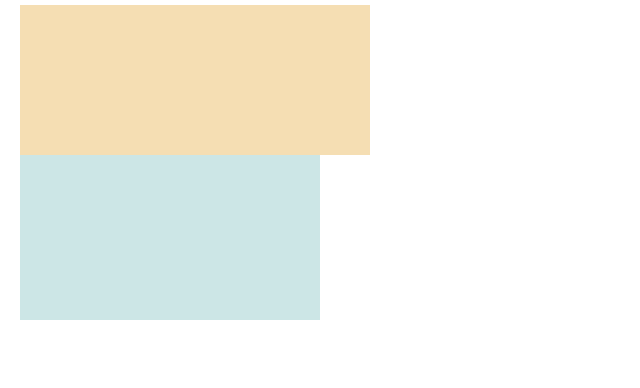
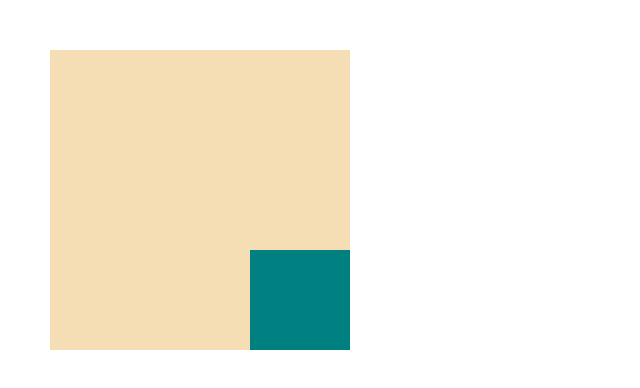
Before and after one commit to VinLetZ/kokoa-clone-2020, a plain HTML site: page home.html in a window 1280 px wide. Shown: the top 388 px of the page, without its empty margins (0-640 px from the left). Drawn offline with Linux system fonts and the light colour scheme.

Commit message:
Update home.html

```diff
--- a/home.html
+++ b/home.html
@@ -9,31 +9,28 @@
         <style>
             body {
                 height: 1000vh;
-                margin: 20px;
+                margin: 50px;
             }
             div {
                 width: 300px;
                 height: 300px;
-                color: white;
+                background-color: wheat;
+                position: relative;
+            }
+            .green {
                 background-color: teal;
-            }
-            #green {
-                position: teal;
-                opacity: 0.2;
-            }
-            #different {
-                top: 5px;
-                left: 20px;
-                position: fixed;
-                background-color: wheat;
-                width: 350px;
-                height: 150px;
+                height: 100px;
+                width: 100px;
+                position: absolute;
+                right: 0px;
+                bottom: 0px;
             }
         </style>
     </head>
 
     <body>
-        <div id="green"></div>
-        <div id="different"></div>
+        <div>
+            <div class="green"></div>
+        </div>
     </body>
 </html>
```
